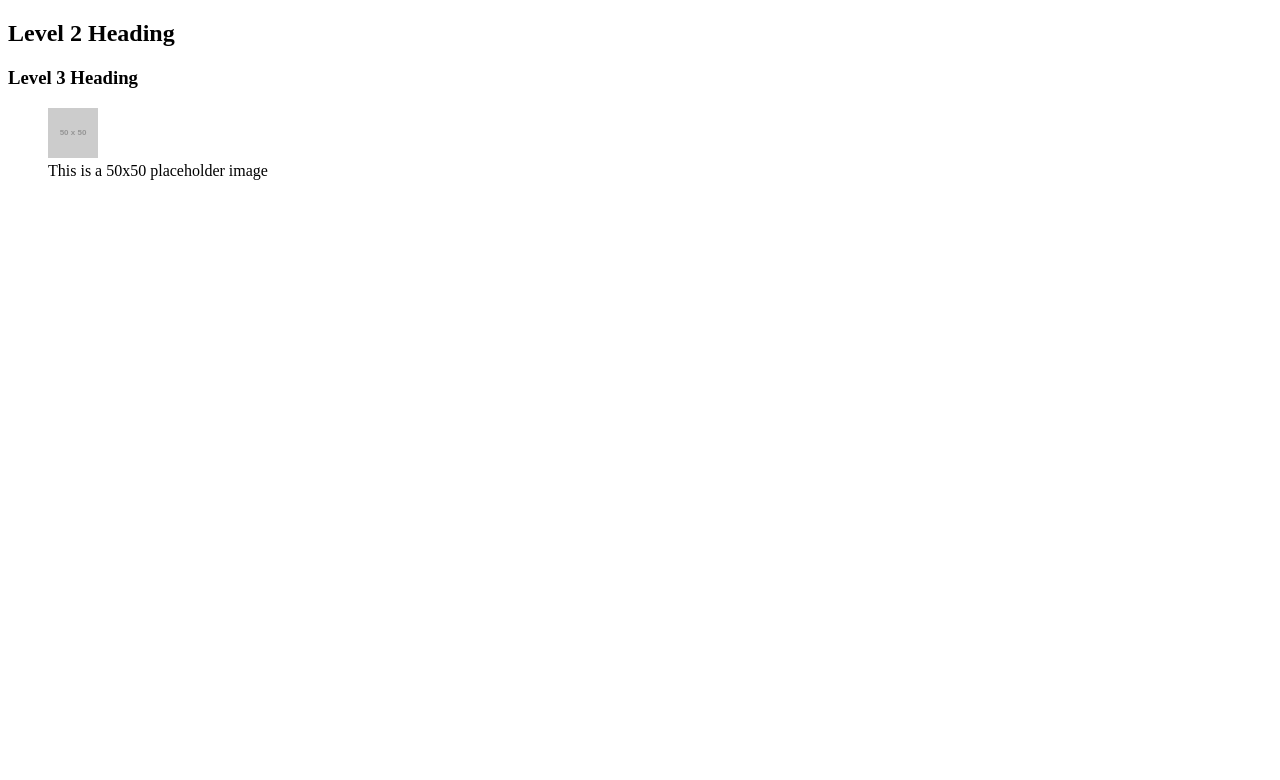
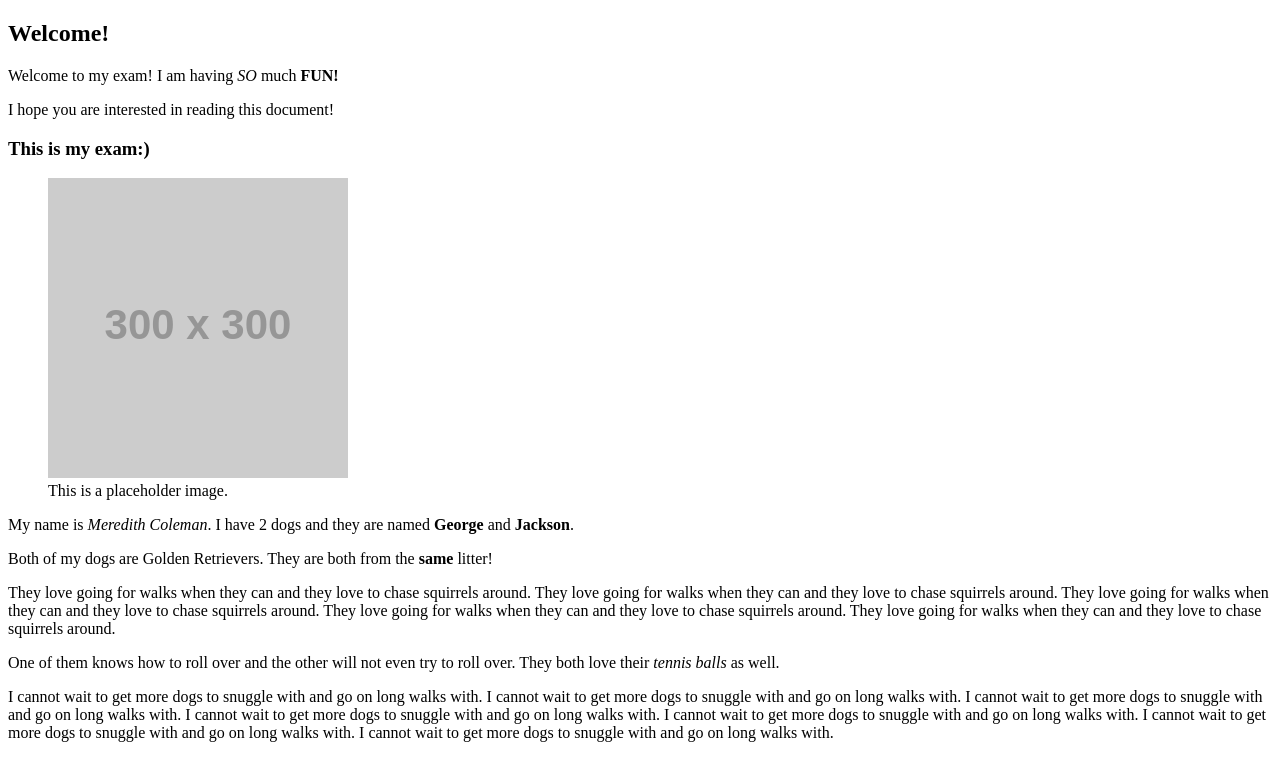
Before and after one commit to engl-4814/html-practice, a plain HTML site: page coleman/17.html in a window 1280 px wide. Drawn offline with Linux system fonts and the light colour scheme; placeholder pictures from the web are drawn by us.

Commit message:
Update 17.html

```diff
--- a/coleman/17.html
+++ b/coleman/17.html
@@ -5,23 +5,23 @@
   </head>
   <body>
     <main>
-      <h2>Level 2 Heading</h2>
-      <p></p>
-      <p></p>
+      <h2>Welcome!</h2>
+      <p>Welcome to my exam! I am having <em>SO</em> much <strong>FUN!</strong></p>
+      <p>I hope you are interested in reading this document!</p>
       <section>
-        <h3>Level 3 Heading</h3>
+        <h3>This is my exam:)</h3>
         <div>
           <figure>
-            <img src="https://via.placeholder.com/50x50" alt="Placeholder img">
-            <figcaption>This is a 50x50 placeholder image</figcaption>
+            <img src="https://via.placeholder.com/300x300" alt="Placeholder img">
+            <figcaption>This is a placeholder image.</figcaption>
           </figure>
         </div>
         <div>
-          <p></p>
-          <p></p>
-          <p></p>
-          <p></p>
-          <p></p>
+          <p>My name is <em>Meredith Coleman</em>. I have 2 dogs and they are named <strong>George</strong> and <strong>Jackson</strong>.</p>
+          <p>Both of my dogs are Golden Retrievers. They are both from the <strong>same</strong> litter!</p>
+          <p>They love going for walks when they can and they love to chase squirrels around. They love going for walks when they can and they love to chase squirrels around. They love going for walks when they can and they love to chase squirrels around. They love going for walks when they can and they love to chase squirrels around. They love going for walks when they can and they love to chase squirrels around.</p>
+          <p>One of them knows how to roll over and the other will not even try to roll over. They both love their <em>tennis balls</em> as well.</p>
+          <p>I cannot wait to get more dogs to snuggle with and go on long walks with. I cannot wait to get more dogs to snuggle with and go on long walks with. I cannot wait to get more dogs to snuggle with and go on long walks with. I cannot wait to get more dogs to snuggle with and go on long walks with. I cannot wait to get more dogs to snuggle with and go on long walks with. I cannot wait to get more dogs to snuggle with and go on long walks with. I cannot wait to get more dogs to snuggle with and go on long walks with. </p>
         </div>
       </section>
     </main>
```
